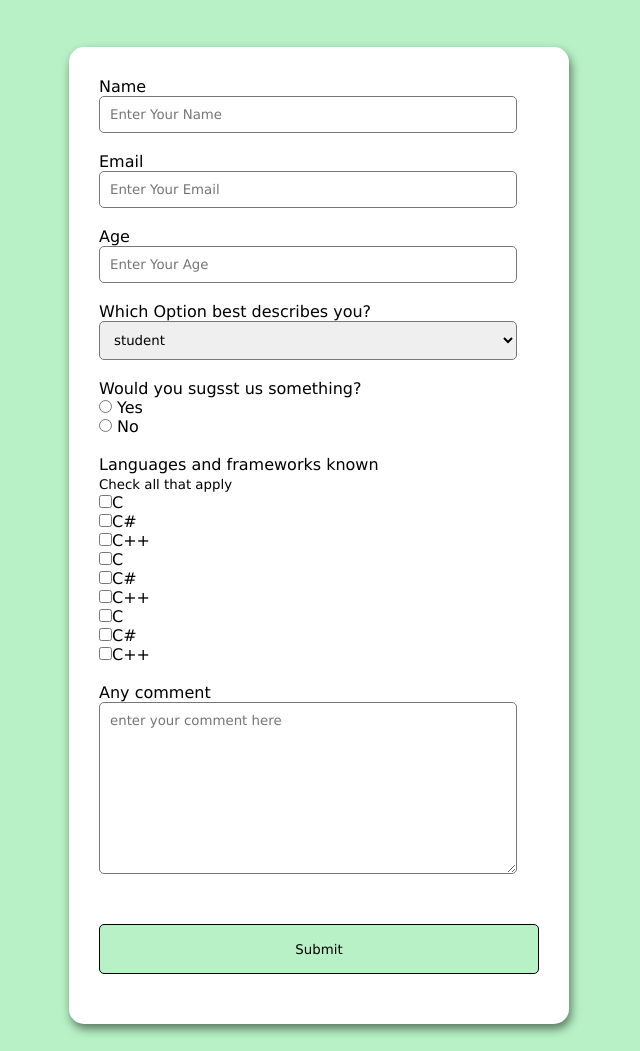
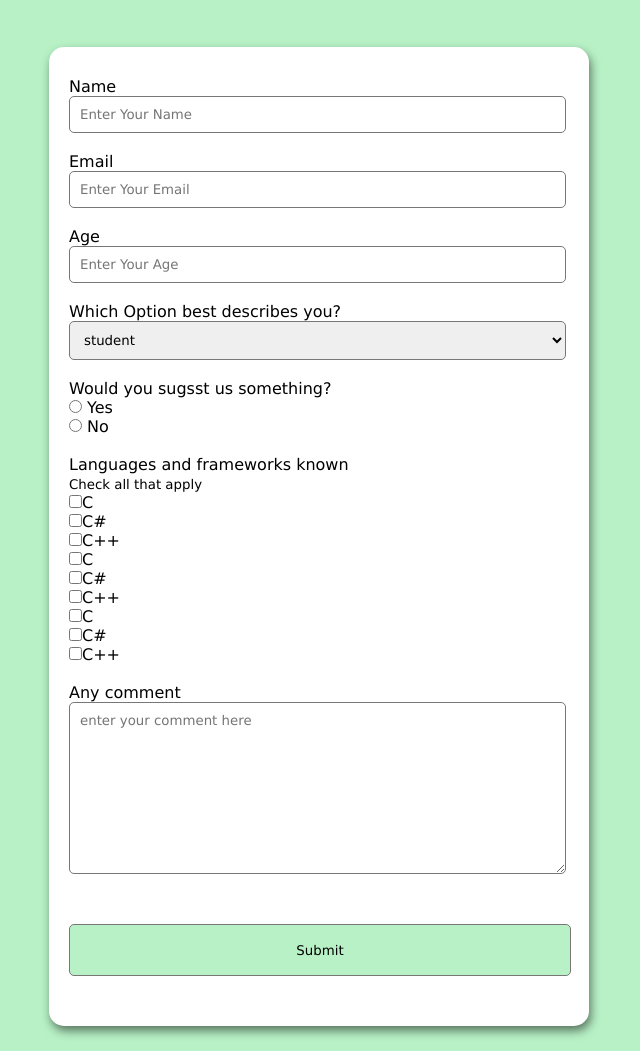
Before and after one commit to ashikibrahim07/html-css-surey-form, a plain HTML site: page index.html in a window 1280 px wide. Shown: the part 50-1101 px from the top of the page, without its empty margins (321-961 px from the left). Drawn offline with Linux system fonts and the light colour scheme.

Commit message:
Update styles.css

```diff
--- a/styles.css
+++ b/styles.css
@@ -1,7 +1,7 @@
 * {
   margin: 0;
   padding: 0;
-  box-sizing: border-box;
+  box-sizing: content-box;
 }
 body {
   background-color: #b7f1c5;
@@ -12,7 +12,7 @@ form {
   background-color: #fff;
   max-width: 500px;
   margin: 50px auto;
-  padding: 30px;
+  padding: 30px 20px;
   border-radius: 15px;
   box-shadow: 2px 5px 10px rgba(0, 0, 0, 0.5);
   text-align: left;
@@ -36,7 +36,7 @@ form input[type="checkbox"] {
 }
 button {
   background-color: #b7f1c5;
-  border: 1px solid black;
+  border: 1px solid #777;
   border-radius: 5px;
   font-family: inherit;
   display: block;
```
